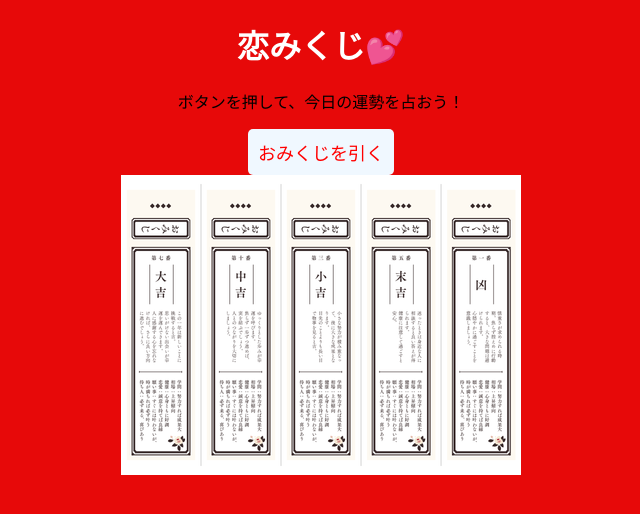
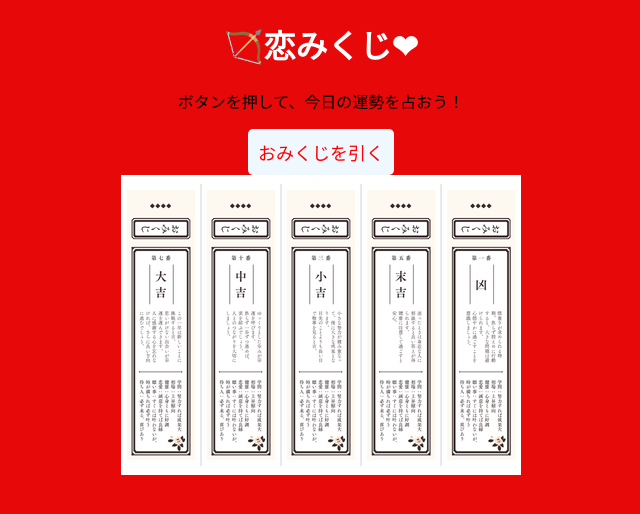
Before and after one commit to hsha24041-oshima/koimikuji, a plain HTML site: page index.html in a window 1280 px wide. Shown: the whole page, without its empty margins (319-959 px from the left). Drawn offline with Linux system fonts and the light colour scheme.

Commit message:
見出し絵文字変更

```diff
--- a/index.html
+++ b/index.html
@@ -6,7 +6,7 @@
         <link rel="stylesheet" href="style.css">
     </head>
     <body>
-        <h1>恋みくじ💕</h1>
+        <h1>🏹恋みくじ❤</h1>
         <p>ボタンを押して、今日の運勢を占おう！</p>
         <button id="omikuji-bt">おみくじを引く</button>
         <div id="omikuji-img"></div>
@@ -14,4 +14,4 @@
         <div id ="advice"></div>
         <script src="script.js"></script>
     </body>
-</htlm>
+</htlm
```
